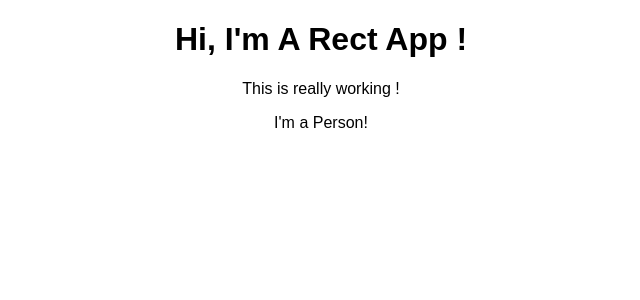
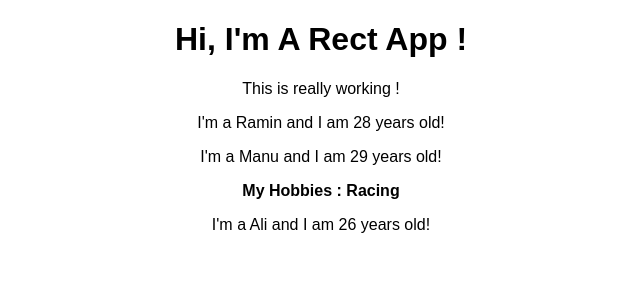
Before and after one commit to coderamins/react-complete-guide, a React (Create React App) app: page / in a window 1280 px wide. Shown: the top 300 px of the page, without its empty margins (319-959 px from the left). Built offline with nearby package versions, Linux system fonts and the light colour scheme.

Commit message:
Module3-S14 using State

```diff
--- a/src/App.js
+++ b/src/App.js
@@ -1,14 +1,16 @@
-import React, { Component } from 'react';
-import './App.css';
-import Person from './Person/Person';
+import React, { Component } from "react";
+import "./App.css";
+import Person from "./Person/Person";
 
 class App extends Component {
   render() {
     return (
       <div className="App">
-          <h1>Hi, I'm A Rect App !</h1>
-          <p>This is really working !</p>
-          <Person/>
+        <h1>Hi, I'm A Rect App !</h1>
+        <p>This is really working !</p>
+        <Person name="Ramin" age="28" />
+        <Person name="Manu" age="29" >My Hobbies : Racing</Person>
+        <Person name="Ali" age="26" />
       </div>
     );
     ///return React.createElement('div',{className:'App'},React.createElement('h1',null,'Hi, I\'m A Rect App !'));
--- a/src/Person/Person.js
+++ b/src/Person/Person.js
@@ -1,10 +1,12 @@
 import React from 'react'
 
-const Person = () => {
+const Person = (props) => {
   return (
-    <p>
-      I'm a Person!
-    </p>
+    <div>
+      <p> I'm a {props.name} and I am {props.age} years old! </p>
+      <b>{props.children}</b>
+    </div>
+
   )
 }
 
```
